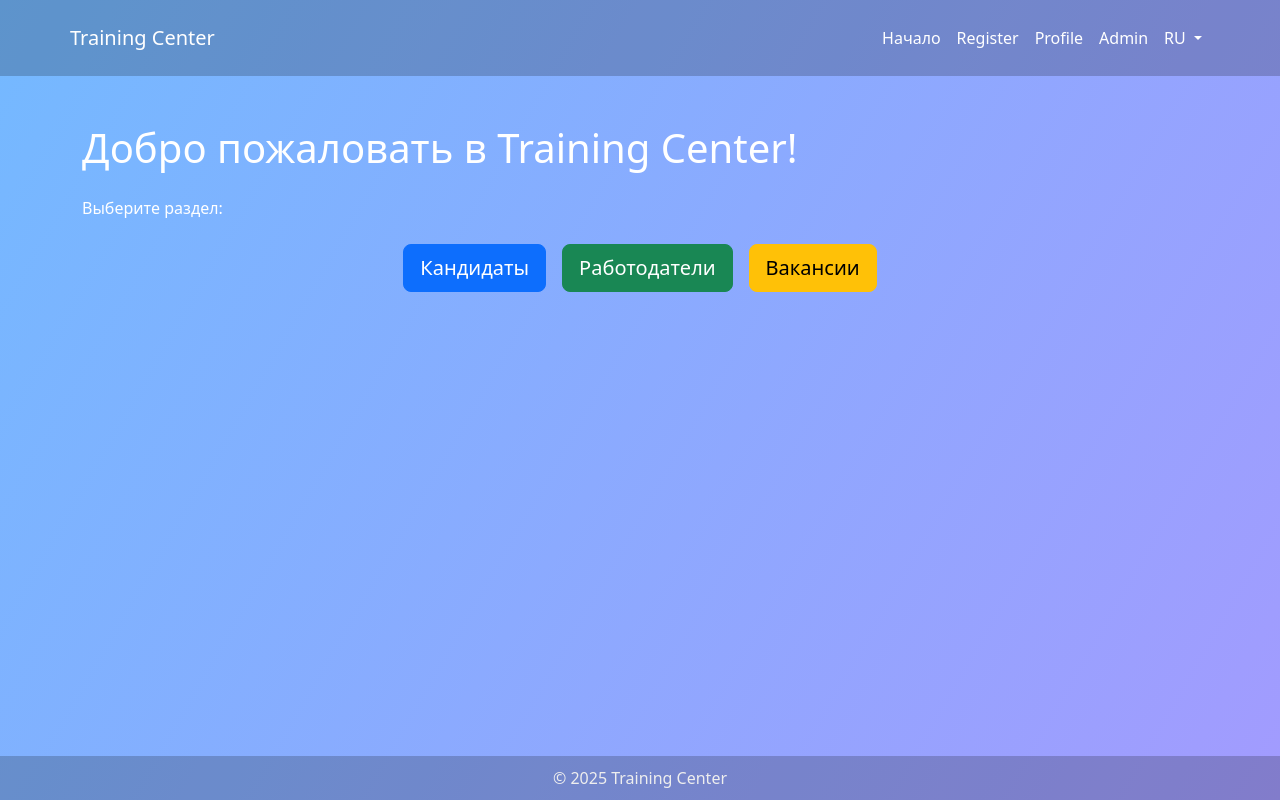
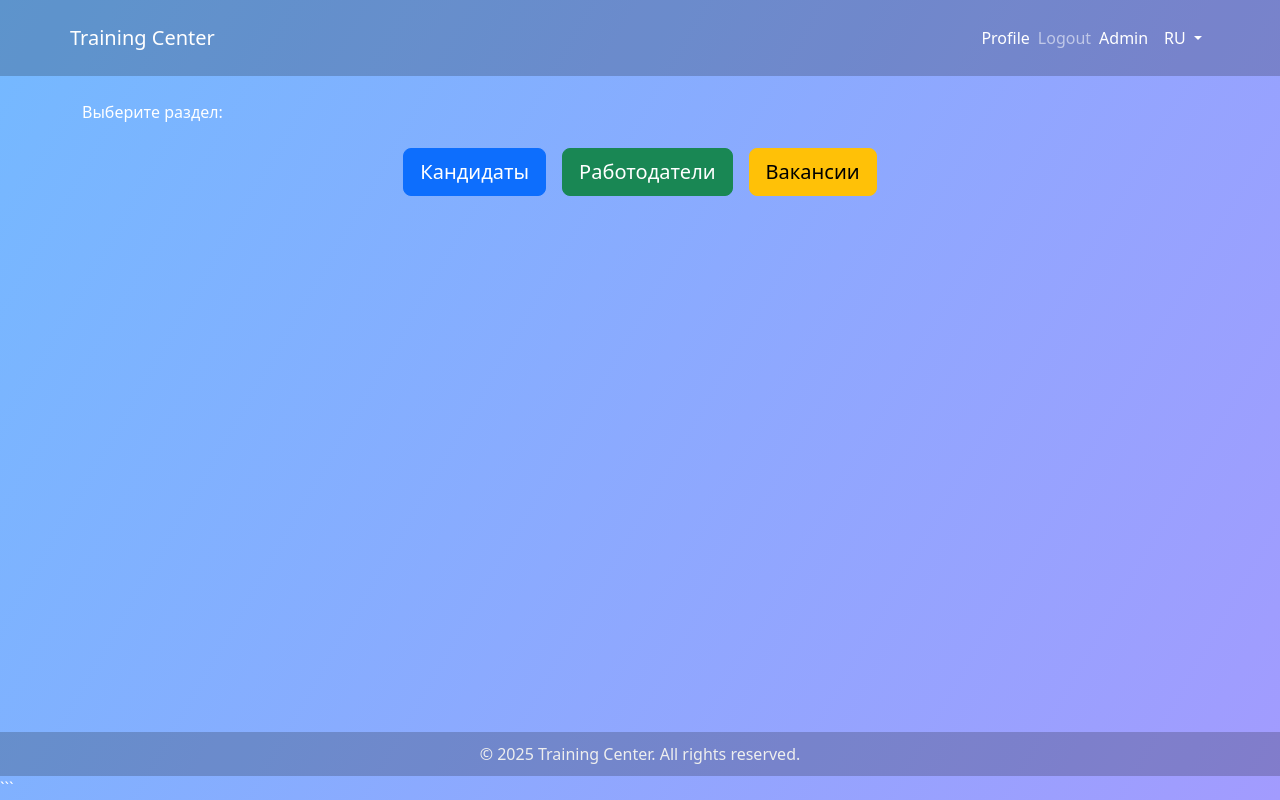
Before and after one commit to yahyokhoja/training_center, a Django app: page /ru/ in a window 1280 px wide. Run offline with Django 5.2, Linux system fonts and the light colour scheme; the visitor is signed in with stand-in values (Sample User, id 1).

Commit message:
registracia

````diff
--- a/main/templates/main/base.html
+++ b/main/templates/main/base.html
@@ -1,21 +1,20 @@
 {% load static i18n %}
+
 <!DOCTYPE html>
+
 <html lang="{{ LANGUAGE_CODE }}">
 <head>
     <meta charset="UTF-8">
     <meta name="viewport" content="width=device-width, initial-scale=1.0">
 
-    <!-- SEO динамический -->
+
 {% block seo %}
     <title>{% trans "Training Center — Your Learning & Jobs Platform" %}</title>
     <meta name="description" content="{% trans "Training Center — platform for learning and job search. Register as candidate or employer." %}">
     <meta name="keywords" content="{% trans "jobs, learning, vacancies, candidates, employers" %}">
 {% endblock %}
 
-    <!-- Favicon -->
 <link rel="icon" type="image/png" href="{% static 'img/favicon.png' %}">
-
-    <!-- Bootstrap -->
 <link href="https://cdn.jsdelivr.net/npm/bootstrap@5.3.3/dist/css/bootstrap.min.css" rel="stylesheet">
 <link rel="stylesheet" href="https://cdn.jsdelivr.net/npm/bootstrap-icons@1.11.1/font/bootstrap-icons.css">
 
@@ -44,7 +43,14 @@
     a.nav-link:hover {
         text-decoration: underline;
     }
+    button.nav-link {
+        padding: 0;
+        border: none;
+        background: none;
+    }
 </style>
+
+
 </head>
 <body>
     <!-- Навбар -->
@@ -54,20 +60,32 @@
             <button class="navbar-toggler" type="button" data-bs-toggle="collapse" data-bs-target="#mainNavbar" aria-controls="mainNavbar" aria-expanded="false" aria-label="Toggle navigation">
                 <span class="navbar-toggler-icon"></span>
             </button>
+
+
         <div class="collapse navbar-collapse" id="mainNavbar">
-                <ul class="navbar-nav ms-auto">
-                    <li class="nav-item"><a class="nav-link" href="/">{% trans "Home" %}</a></li>
-                    <li class="nav-item"><a class="nav-link" href="/register/">{% trans "Register" %}</a></li>
-                    <li class="nav-item"><a class="nav-link" href="/profile/">{% trans "Profile" %}</a></li>
+            <ul class="navbar-nav ms-auto align-items-center">
+                {% if user.is_authenticated %}
+                    <li class="nav-item">
+                        <a class="nav-link" href="{% url 'users:profile' %}">{% trans "Profile" %}</a>
+                    </li>
+                    <li class="nav-item">
+                        <form method="post" action="{% url 'users:logout' %}" class="d-flex m-0 p-0">
+                            {% csrf_token %}
+                            <button type="submit" class="btn btn-link nav-link p-0">{% trans "Logout" %}</button>
+                        </form>
+                    </li>
+                {% else %}
+                    <li class="nav-item"><a class="nav-link" href="{% url 'users:login' %}">{% trans "Login" %}</a></li>
+                    <li class="nav-item"><a class="nav-link" href="{% url 'users:register' %}">{% trans "Register" %}</a></li>
+                {% endif %}
 
-                    {# Ссылка на админку видна только staff #}
                 {% if user.is_authenticated and user.is_staff %}
                     <li class="nav-item">
                         <a class="nav-link" href="{% url 'admin:index' %}">{% trans "Admin" %}</a>
                     </li>
                 {% endif %}
 
-                    <!-- Dropdown для языков -->
+                <!-- Dropdown языков -->
                 <li class="nav-item dropdown">
                     <a class="nav-link dropdown-toggle" href="#" role="button" data-bs-toggle="dropdown">
                         {% get_current_language as LANGUAGE_CODE %}
@@ -84,17 +102,18 @@
     </nav>
 </header>
 
-    <!-- Контент страниц -->
-    <main class="container mt-5">
+<!-- Контент страницы -->
+<main class="container my-4">
     {% block content %}{% endblock %}
 </main>
 
-    <!-- Подвал -->
+<!-- Футер -->
 <footer>
-        © 2025 {% trans "Training Center" %}
+    &copy; {% now "Y" %} Training Center. {% trans "All rights reserved." %}
 </footer>
 
-    <!-- Bootstrap JS -->
 <script src="https://cdn.jsdelivr.net/npm/bootstrap@5.3.3/dist/js/bootstrap.bundle.min.js"></script>
+```
+
 </body>
 </html>
--- a/main/templates/main/index.html
+++ b/main/templates/main/index.html
@@ -5,7 +5,7 @@
 {% block title %}Главная — Training Center{% endblock %}
 
 {% block content %}
-    <h1 class="mb-4">Добро пожаловать в Training Center!</h1>
+
     <p class="mb-4">Выберите раздел:</p>
 
     <div class="d-flex justify-content-center gap-3">
--- a/training_center/settings.py
+++ b/training_center/settings.py
@@ -3,6 +3,7 @@ Django settings for training_center project with django-environ and PostgreSQL (
 """
 
 import os
+from re import DEBUG
 import socket
 from pathlib import Path
 import environ
@@ -26,6 +27,7 @@ environ.Env.read_env(os.path.join(BASE_DIR, '.env'))  # локальный .env
 # =========================
 SECRET_KEY = env('SECRET_KEY', default='changeme-in-production')
 DEBUG = env('DEBUG', default=False)
+#DEBUG = True
 
 ALLOWED_HOSTS = [
     '127.0.0.1',
--- a/training_center/urls.py
+++ b/training_center/urls.py
@@ -1,6 +1,7 @@
 from django.contrib import admin
 from django.urls import path, include
 from django.conf.urls.i18n import i18n_patterns, set_language
+from users import views as user_views  # <-- добавлено
 
 urlpatterns = [
     path('i18n/setlang/', set_language, name='set_language'),
@@ -14,4 +15,5 @@ urlpatterns += i18n_patterns(
     path('employers/', include('employer.urls')),
     path('jobs/', include('Job.urls')),
     path('users/', include('users.urls')),
+    path('register/', user_views.register, name='register'),  # <-- добавлено
 )
--- a/users/templates/users/login.html
+++ b/users/templates/users/login.html
@@ -1,4 +1,4 @@
-{% extends "base.html" %}
+{% extends "main/base.html" %}
 {% load static %}
 {% load i18n %}
 
--- a/users/views.py
+++ b/users/views.py
@@ -2,10 +2,10 @@ from django.shortcuts import render, redirect
 from django.contrib.auth import login, logout
 from django.contrib import messages
 from django.contrib.auth.decorators import login_required
-from django import forms
 from django.contrib.auth.forms import UserCreationForm, AuthenticationForm
 from django.contrib.auth import get_user_model
 from django.utils.translation import gettext as _
+from django import forms
 
 User = get_user_model()
 
````
Also changed, not shown: users/templates/users/profile.html (+8 -6 lines), users/templates/users/register.html (+4 -5 lines). Lines whose indentation alone changed are shown as unchanged.
